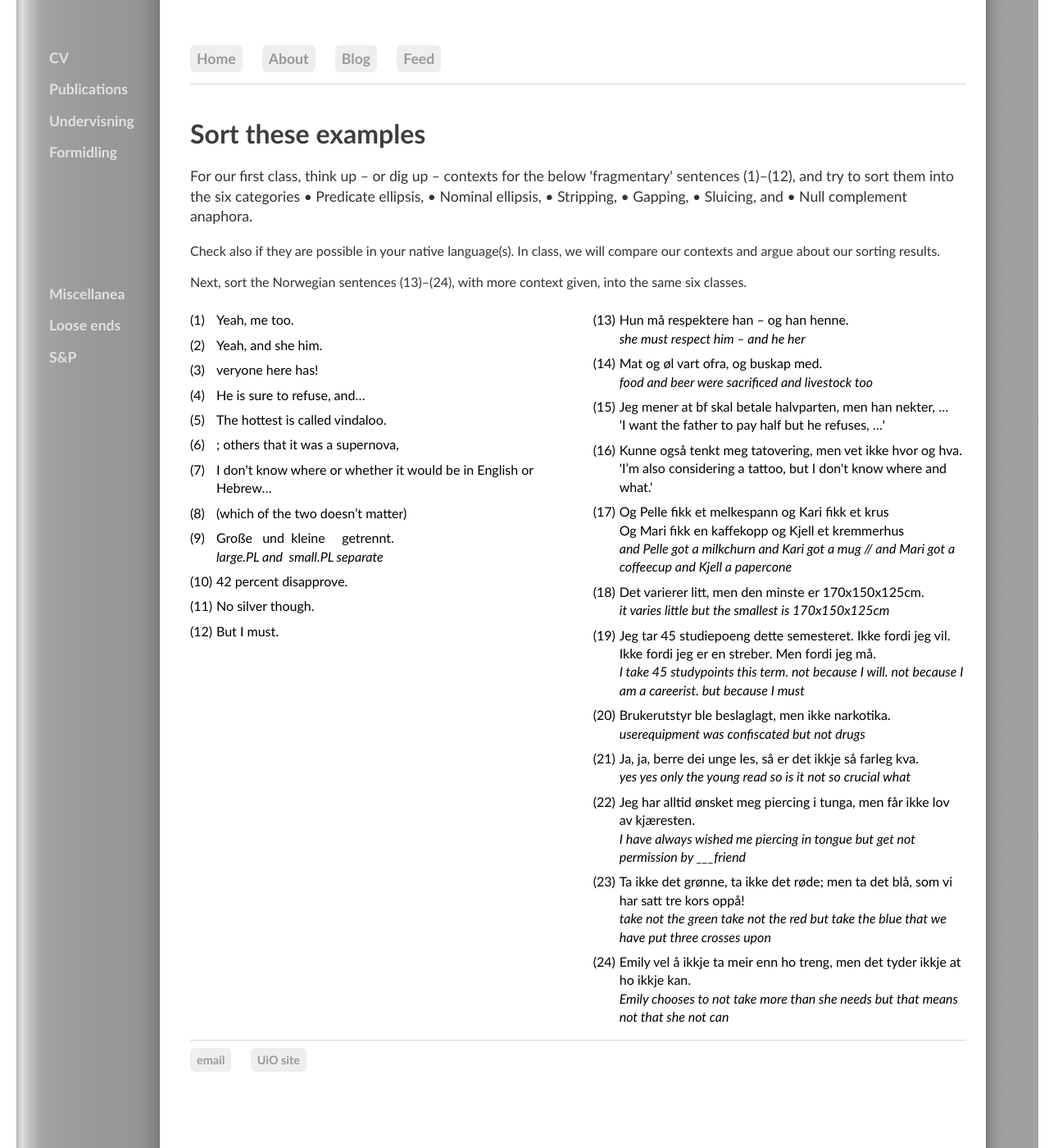
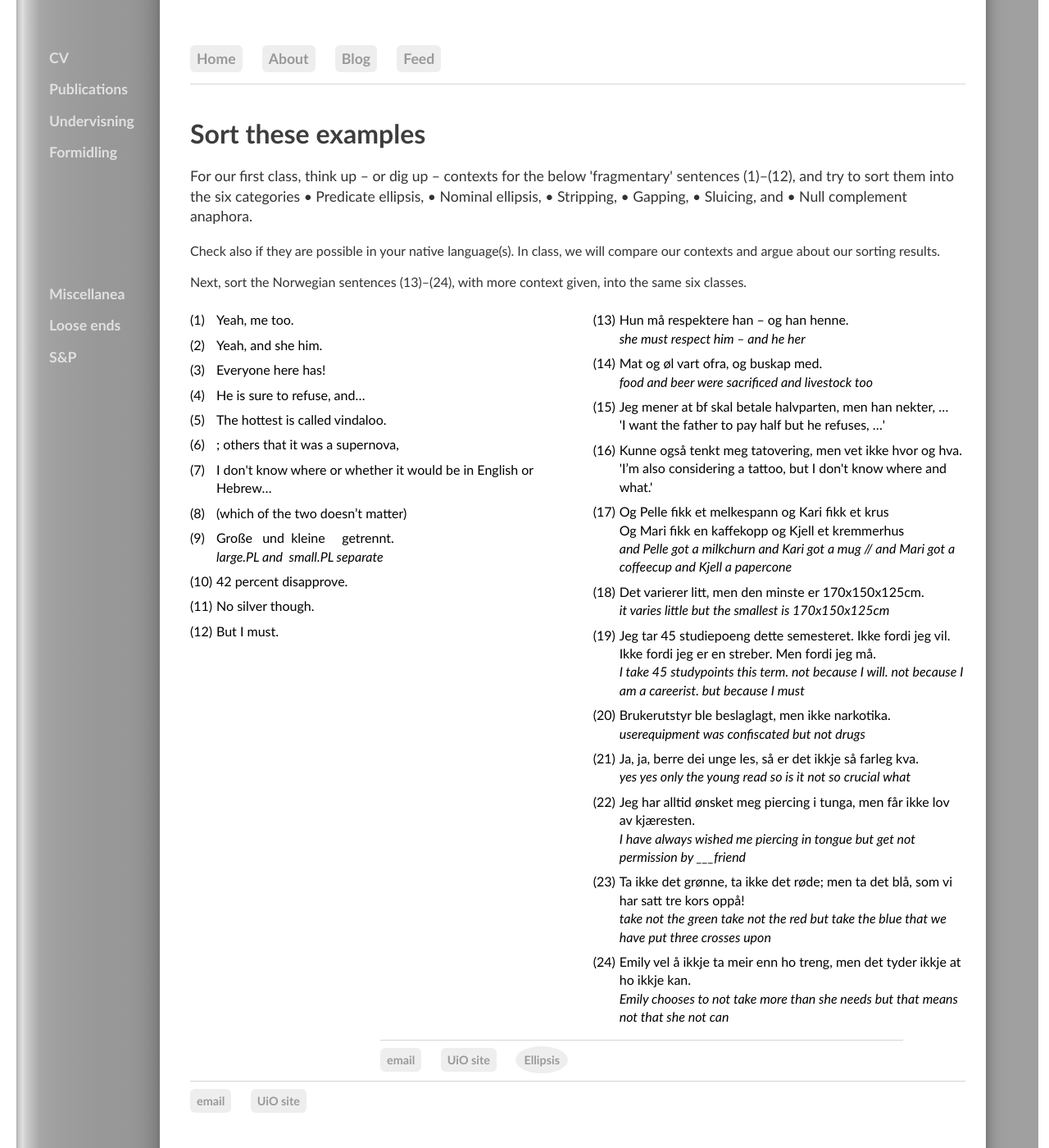
Before and after one commit to kjelljs/kjelljs.github.io, a Jekyll site: the page built from courses/ellipsis/consider.html, in a window 1280 px wide and 1400 px high. Shown: the whole window at 82% size. Built offline with Jekyll 4.4.1, drawn with Linux system fonts in a browser that asks for light colours.

Commit message:
new layout added

```diff
--- /dev/null
+++ b/_layouts/post1.html
@@ -0,0 +1,16 @@
+---
+layout: default
+---
+<h1>{{ page.title }}</h1>
+<p class="meta">{{ page.date | date_to_string }}</p>
+
+<div class="post">
+  {{ content }}
+</div>
+<footer>
+	    		<ul>
+	        		<li><a href="mailto:k.j.sabo@ilos.uio.no">email</a></li>
+	        		<li><a href="https://www.hf.uio.no/ilos/personer/vit/kjelljs/">UiO site</a></li>
+	        		<li style="background: #eee; padding: 8px 10px 8px 10px; border-radius: 50%;"><a href="/courses/ellipsis/index.html" style="color: default">Ellipsis</a></li>
+				</ul>
+			</footer>
--- a/courses/ellipsis/coneg.html
+++ b/courses/ellipsis/coneg.html
@@ -1,5 +1,5 @@
 ---
-layout: post
+layout: post1
 title: "Coordination and negation"
 ---
 
--- a/courses/ellipsis/consider.html
+++ b/courses/ellipsis/consider.html
@@ -32,7 +32,7 @@
 
 <li>Yeah, and she him.</li>
 
-<li>veryone here has!</li>
+<li>Everyone here has!</li>
 
 <li>He is sure to refuse, and…</li>
 
```
Also changed, not shown: other parts of courses/ellipsis/consider.html (+1 -1 lines), 2 other files.
